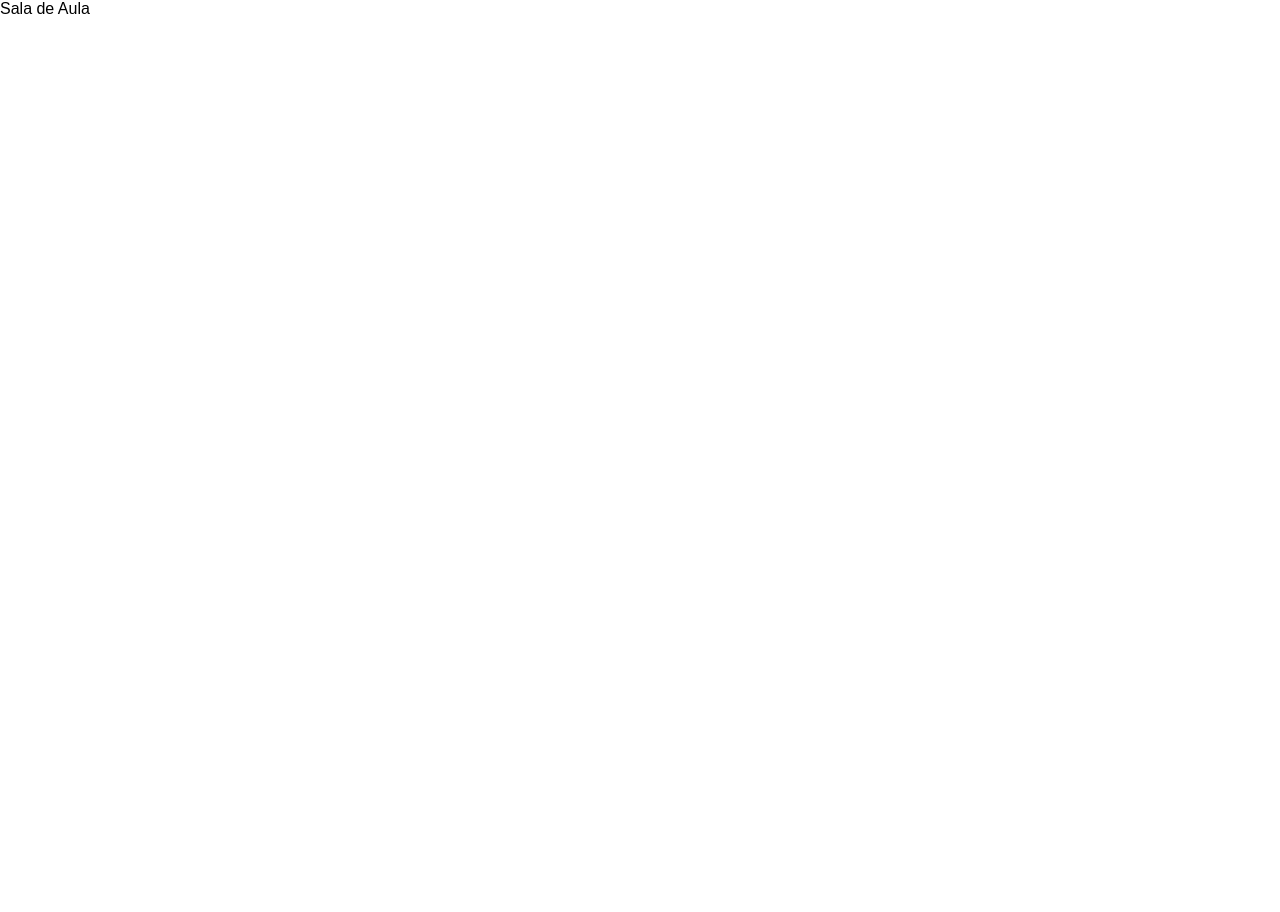
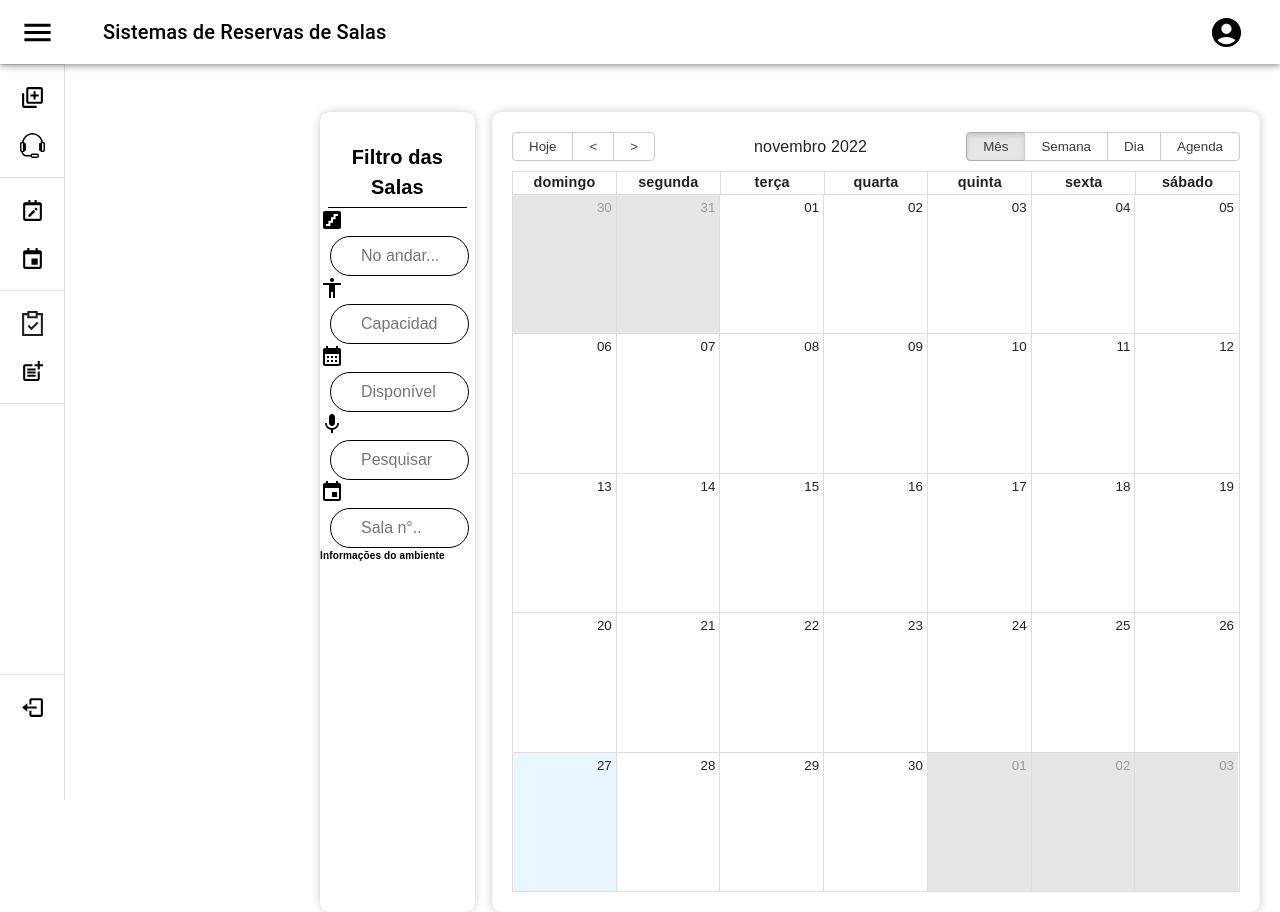
Before and after one commit to Grupo4-integrador/projeto-integrador, a React (Create React App) app: page /saladeaula in a window 1280 px wide. Before the commit the page ends 800 px from the top, so only its background shows below. Built offline with nearby package versions, Linux system fonts and the light colour scheme.

Commit message:
Ajustes tela de Salas de aula

```diff
--- a/src/Components/Telas/SalaDeAula/index.js
+++ b/src/Components/Telas/SalaDeAula/index.js
@@ -1,14 +1,112 @@
 import React from "react";
 
-import "./index.css";
+import format from "date-fns/format";
+import getDay from "date-fns/getDay";
+import parse from "date-fns/parse";
+import startOfWeek from "date-fns/startOfWeek";
+import { ptBR } from "date-fns/locale";
+import { Calendar, dateFnsLocalizer } from "react-big-calendar";
 
+import SidebarHome from "../../SideBar/index";
+import './index.scss';
 
+import "react-big-calendar/lib/css/react-big-calendar.css";
 
-function ClassRoom() {
-  return (
-      <div>
-      <p>Sala de Aula</p>
+import StairsIcon from '@mui/icons-material/Stairs';
+import AccessibilityIcon from '@mui/icons-material/Accessibility';
+import CalendarMonthIcon from '@mui/icons-material/CalendarMonth';
+import MicIcon from '@mui/icons-material/Mic';
+import InsertInvitationIcon from '@mui/icons-material/InsertInvitation';
+
+const messages = {
+  allDay: "Dia Inteiro",
+  previous: "<",
+  next: ">",
+  today: "Hoje",
+  month: "Mês",
+  week: "Semana",
+  day: "Dia",
+  agenda: "Agenda",
+  date: "Data",
+  time: "Hora",
+  event: "Evento",
+};
+
+const locales = {
+  "pt-BR": ptBR,
+};
+
+const localizer = dateFnsLocalizer({
+  format,
+  parse,
+  startOfWeek,
+  getDay,
+  locales,
+});
+
+const events = [
+  {
+    title: "Big Meeting",
+    allDay: true,
+    start: new Date(2021, 6, 0),
+    end: new Date(2021, 6, 0),
+  },
+  {
+    title: "Vacation",
+    start: new Date(2021, 6, 7),
+    end: new Date(2021, 6, 10),
+  },
+  {
+    title: "Conference",
+    start: new Date(2021, 6, 20),
+    end: new Date(2021, 6, 23),
+  },
+];
+
+const Lab = (props) => (
+  <>
+    <SidebarHome />
+    <div className="myCustomHeight">
+      <div className="container">
+        <div className="card">
+          <div className="card-body">
+            <h1>Filtro das Salas</h1>
+
+            <i class="StairsIcon">
+            <StairsIcon/>
+            </i>
+            <input type="text" placeholder="No andar..." />
+            <AccessibilityIcon/>
+            <input type="text" placeholder="Capacidade da sala" />
+            <CalendarMonthIcon/>
+            <input type="text" placeholder="Disponível este mês" />
+            <MicIcon/>
+            <input type="text" placeholder="Pesquisar" />
+            <InsertInvitationIcon/>
+            <input type="text" placeholder="Sala n°.." />
+            <p>Informações do ambiente</p>
+          </div>
+        </div>
       </div>
-  );
-}
-export default ClassRoom;
+      <Calendar
+        localizer={localizer}
+        events={events}
+        startAccessor="start"
+        endAccessor="end"
+        style={{
+          height: 800,
+          width: "60%",
+          boxShadow: "0 0 10px 0 rgba(0,0,0,0.2)",
+          borderRadius: "10px",
+          padding: "20px",
+          float: "right",
+          marginRight: "20px",
+        }}
+        messages={messages}
+        culture={"pt-BR"}
+      />
+    </div>
+  </>
+);
+
+export default Lab;
--- a/src/Components/Telas/SalaDeAula/index.scss
+++ b/src/Components/Telas/SalaDeAula/index.scss
@@ -7,13 +7,6 @@
   box-sizing: border-box;
   font-family: "Poppins", sans-serif;
 }
-
-.iconCapacidade{
-  top: 0;
-  right: 0;
-  position: absolute;
-}
-
 
 .rbc-header {
   overflow: hidden;
@@ -58,33 +51,45 @@ $btn-color: #3f51b5 !default;
   height: 800px;
   background: white;
   border-radius: 10px;
-  box-shadow:10px 10px 10px 10px rgba(0,0,0,0.2);
+  box-shadow: 0 0 10px 0 rgba(0,0,0,0.2);
   display: flex;
   flex-direction: column;
   align-items: center;
-
+}
+.card h1 {
+  width: 90%;
+  margin: auto;
+  text-align: center;
+  padding: 30px 5px 5px 5px;
+  border-bottom: 1px solid black;
 
 }
-.card h1 {
-  text-align: center;
-  padding: 20px;
-  border-bottom: 1px solid silver;
-}
+
 form .card-body {
   position: relative;
   border-bottom: 2px solid #adadad;
   margin: 30px 0;
+  justify-content: space-evenly;
+
 }
+
 .card-body input {
-  width: 100%;
+  width: 90%;
   padding: 0 5px;
   height: 40px;
   font-size: 16px;
-  border: none;
   background: none;
   outline: none;
   padding-left: 30px;
   padding-right: 30px;
+  margin: 0px 10px;
+  border: 0.5px solid #000000;
+  border-radius: 20px;
+  vertical-align: bottom;
+}
+
+.StairsIcon {
+  vertical-align: bottom;
 }
 
 .card-body label {
```
